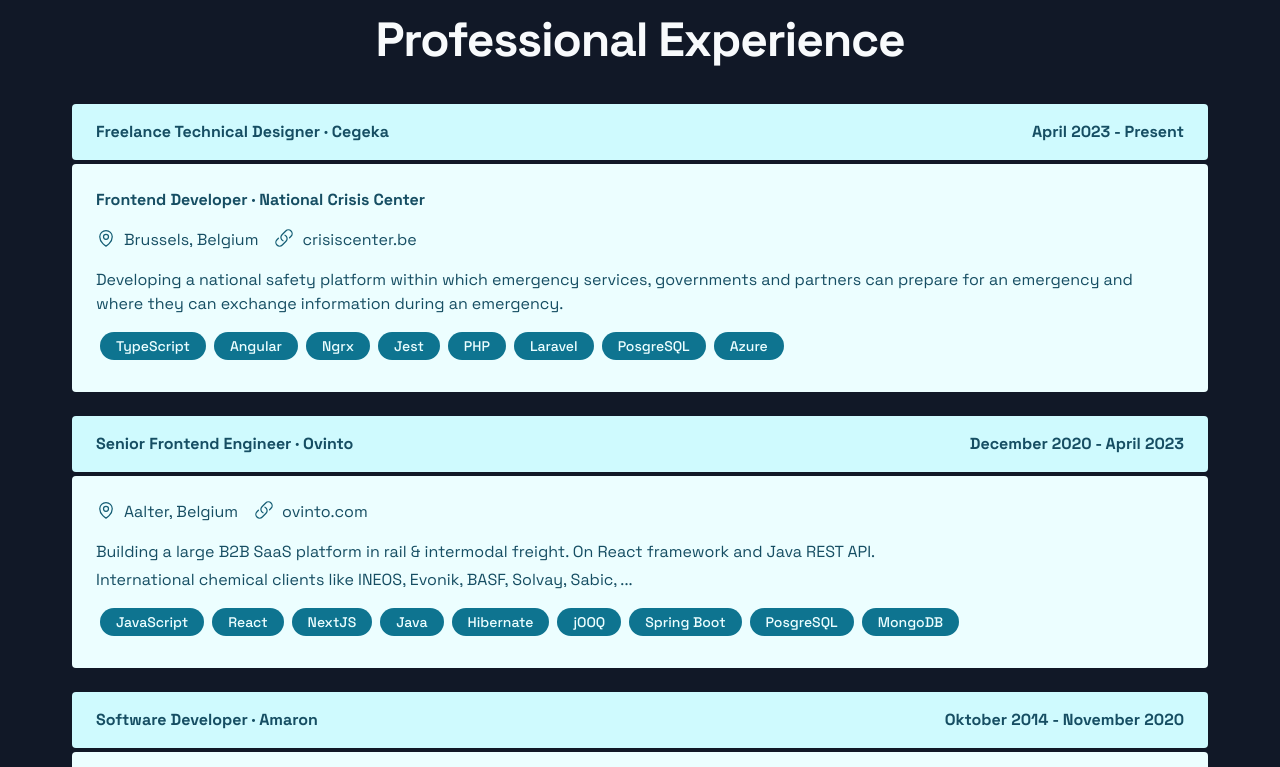
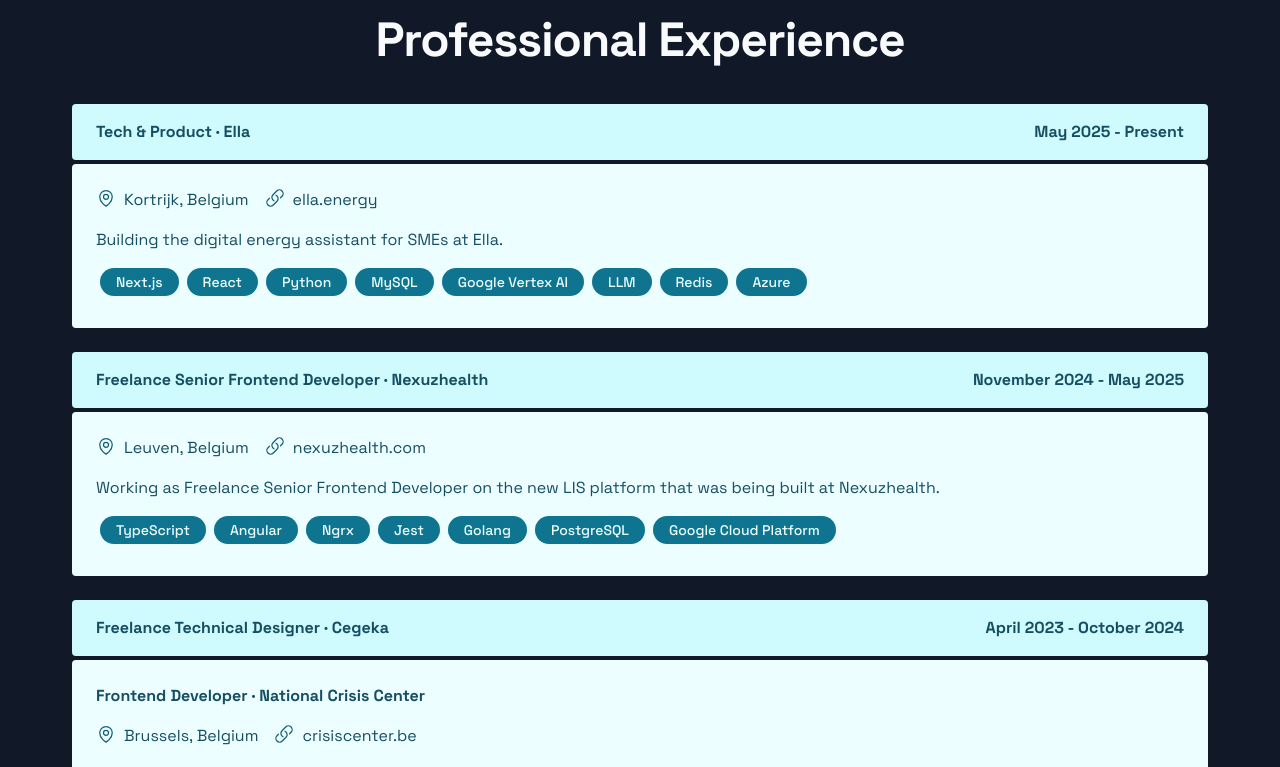
Before and after one commit to leanderhoedt/portfolio, a Next.js app: page / in a window 1280 px wide. Shown: the part 2000-2767 px from the top of the page. Built offline with nearby package versions, Linux system fonts and the light colour scheme.

Commit message:
Refactor About and Experience components for improved readability and add new experience entries. Updated formatting for consistency and added Python to the About section. Included new roles and technologies in the Experience section.

```diff
--- a/components/About/index.tsx
+++ b/components/About/index.tsx
@@ -1,5 +1,5 @@
 import Image from "next/image";
-import {ArrowDownIcon, EnvelopeIcon} from "@heroicons/react/24/outline";
+import { ArrowDownIcon, EnvelopeIcon } from "@heroicons/react/24/outline";
 import Link from "next/link";
 import Tooltip from "../Tooltip";
 import ClipboardCopyTooltip from "../ClipboardCopy";
@@ -64,6 +64,7 @@
                 <li>GraphQL</li>
                 <li>NestJS</li>
                 <li>Java</li>
+                <li>Python</li>
                 <li>PostgreSQL</li>
                 <li>MongoDB</li>
                 <li>Jenkins</li>
@@ -77,7 +78,7 @@
             </div>
             <p className="mt-10 font-medium text-gray-300 text-lg hover:text-gray-50 hidden lg:block">
               <Link href="/#blog" className="flex space-x-4">
-                <span>Scroll for more</span>{'  '}<ArrowDownIcon className="w-6 h-6"/></Link>
+                <span>Scroll for more</span>{'  '}<ArrowDownIcon className="w-6 h-6" /></Link>
             </p>
           </div>
           <div className="-mb-16 sm:-mb-48 lg:relative lg:m-0 sm:text-center lg:flex lg:items-center">
@@ -91,11 +92,11 @@
               />
               <div className="mt-8 flex justify-center space-x-6">
                 {
-                  socials.map(({name, href, Icon}) => (
+                  socials.map(({ name, href, Icon }) => (
                     <a target="_blank" key={name} href={href} className="text-gray-200 hover:text-cyan-400"
-                       rel="noreferrer">
+                      rel="noreferrer">
                       <span className="sr-only">{name}</span>
-                      <Icon/>
+                      <Icon />
                     </a>
                   ))
                 }
--- a/components/Experience/index.tsx
+++ b/components/Experience/index.tsx
@@ -1,4 +1,4 @@
-import {MapPinIcon, ArrowTopRightOnSquareIcon, LinkIcon} from "@heroicons/react/24/outline";
+import { MapPinIcon, ArrowTopRightOnSquareIcon, LinkIcon } from "@heroicons/react/24/outline";
 
 const Experience = () => {
   return (
@@ -17,10 +17,124 @@
             <h6>
               <div className="rounded bg-cyan-100 text-cyan-900 font-bold flex justify-between px-6 py-4">
                 <span>
+                  Tech & Product · Ella
+                </span>
+                <span>
+                  May 2025 - Present
+                </span>
+              </div>
+            </h6>
+            <div className="rounded bg-cyan-50 text-cyan-900 px-6 py-4 font-normal">
+              <div className="flex flex-col space-y-4 py-2">
+                <div className="space-x-4 flex">
+                  <div className="flex space-x-2">
+                    <span>
+                      <MapPinIcon className="h-5 w-5 text-cyan-800" />
+                    </span>
+                    <span>Kortrijk, Belgium</span>
+                  </div>
+                  <div className="flex space-x-2">
+                    <span>
+                      <LinkIcon className="h-5 w-5 text-cyan-800" />
+                    </span>
+                    <span>
+                      <a href="https://ella.energy"
+                        className="hover:text-cyan-900 hover:underline"
+                        target="_blank"
+                        rel="noreferrer"
+                      >
+                        ella.energy
+                      </a>
+                    </span>
+                  </div>
+                </div>
+                <div className="space-y-1">
+                  <div>
+                    Building the digital energy assistant for SMEs at Ella.
+                  </div>
+                </div>
+                <div>
+                  <ul className="flex flex-wrap">
+                    {
+                      ["Next.js", "React", "Python", "MySQL", "Google Vertex AI", "LLM", "Redis", "Azure"].map((technology) => {
+                        return (
+                          <li key={technology} className="px-4 py-1 mb-2 mx-1 rounded-full bg-cyan-700 text-cyan-50 font-medium text-sm">
+                            <span>{technology}</span>
+                          </li>
+                        )
+                      })
+                    }
+                  </ul>
+                </div>
+              </div>
+            </div>
+          </div>
+
+          <div className="space-y-1">
+            <h6>
+              <div className="rounded bg-cyan-100 text-cyan-900 font-bold flex justify-between px-6 py-4">
+                <span>
+                  Freelance Senior Frontend Developer · Nexuzhealth
+                </span>
+                <span>
+                  November 2024 - May 2025
+                </span>
+              </div>
+            </h6>
+            <div className="rounded bg-cyan-50 text-cyan-900 px-6 py-4 font-normal">
+              <div className="flex flex-col space-y-4 py-2">
+                <div className="space-x-4 flex">
+                  <div className="flex space-x-2">
+                    <span>
+                      <MapPinIcon className="h-5 w-5 text-cyan-800" />
+                    </span>
+                    <span>Leuven, Belgium</span>
+                  </div>
+                  <div className="flex space-x-2">
+                    <span>
+                      <LinkIcon className="h-5 w-5 text-cyan-800" />
+                    </span>
+                    <span>
+                      <a href="https://nexuzhealth.com"
+                        className="hover:text-cyan-900 hover:underline"
+                        target="_blank"
+                        rel="noreferrer"
+                      >
+                        nexuzhealth.com
+                      </a>
+                    </span>
+                  </div>
+                </div>
+                <div className="space-y-1">
+                  <div>
+                    Working as Freelance Senior Frontend Developer on the new LIS platform that was being built at Nexuzhealth.
+                  </div>
+                </div>
+                <div>
+                  <ul className="flex flex-wrap">
+                    {
+                      ["TypeScript", "Angular", "Ngrx", "Jest", "Golang", "PostgreSQL", "Google Cloud Platform"].map((technology) => {
+                        return (
+                          <li key={technology} className="px-4 py-1 mb-2 mx-1 rounded-full bg-cyan-700 text-cyan-50 font-medium text-sm">
+                            <span>{technology}</span>
+                          </li>
+                        )
+                      })
+                    }
+                  </ul>
+                </div>
+              </div>
+            </div>
+          </div>
+
+          <div className="space-y-1">
+            <h6>
+              <div className="rounded bg-cyan-100 text-cyan-900 font-bold flex justify-between px-6 py-4">
+                <span>
                   Freelance Technical Designer · Cegeka
                 </span>
                 <span>
-                  April 2023 - Present
+                  April 2023 - October 2024
                 </span>
               </div>
             </h6>
@@ -33,13 +147,13 @@
 
                   <div className="flex space-x-2">
                     <span>
-                      <MapPinIcon className="h-5 w-5 text-cyan-800"/>
+                      <MapPinIcon className="h-5 w-5 text-cyan-800" />
                     </span>
                     <span>Brussels, Belgium</span>
                   </div>
                   <div className="flex space-x-2">
                     <span>
-                      <LinkIcon className="h-5 w-5 text-cyan-800"/>
+                      <LinkIcon className="h-5 w-5 text-cyan-800" />
                     </span>
                     <span>
                       <a href="https://crisiscenter.be"
@@ -90,13 +204,13 @@
                 <div className="space-x-4 flex">
                   <div className="flex space-x-2">
                     <span>
-                      <MapPinIcon className="h-5 w-5 text-cyan-800"/>
+                      <MapPinIcon className="h-5 w-5 text-cyan-800" />
                     </span>
                     <span>Aalter, Belgium</span>
                   </div>
                   <div className="flex space-x-2">
                     <span>
-                      <LinkIcon className="h-5 w-5 text-cyan-800"/>
+                      <LinkIcon className="h-5 w-5 text-cyan-800" />
                     </span>
                     <span>
                       <a href="https://ovinto.com"
@@ -153,13 +267,13 @@
                 <div className="space-x-4 flex">
                   <div className="flex space-x-2">
                     <span>
-                      <MapPinIcon className="h-5 w-5 text-cyan-800"/>
+                      <MapPinIcon className="h-5 w-5 text-cyan-800" />
                     </span>
                     <span>Ruiselede, Belgium</span>
                   </div>
                   <div className="flex space-x-2">
                     <span>
-                      <LinkIcon className="h-5 w-5 text-cyan-800"/>
+                      <LinkIcon className="h-5 w-5 text-cyan-800" />
                     </span>
                     <span>
                       <a href="https://amaron.be"
```
Lines whose indentation alone changed are shown as unchanged.
